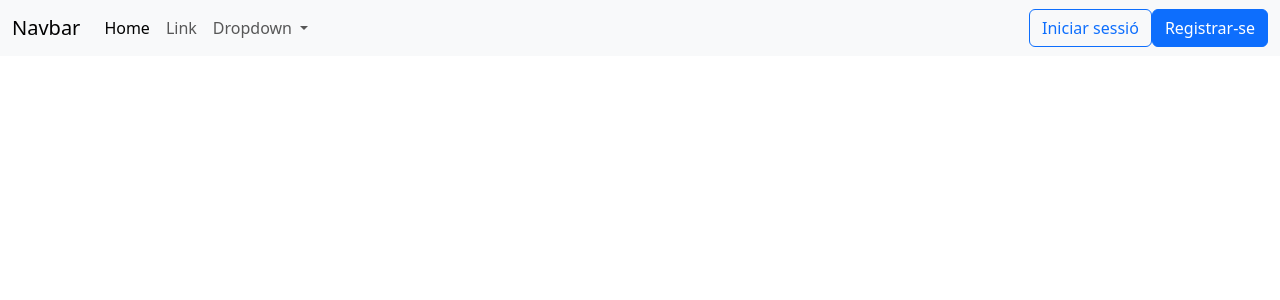
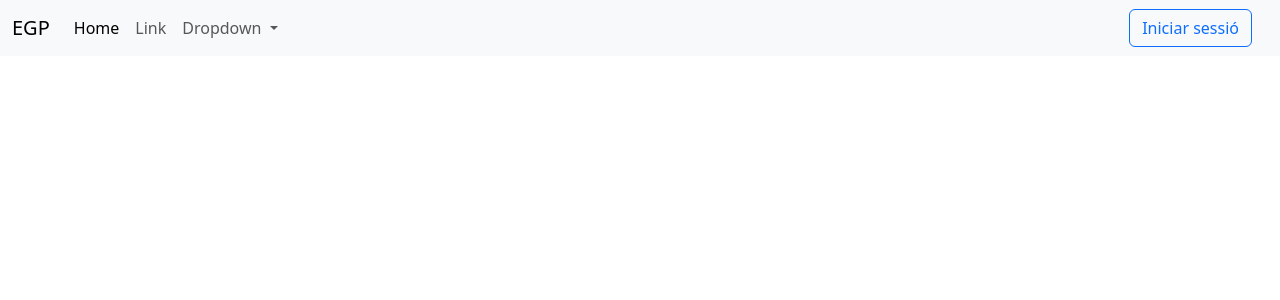
Before and after one commit to RogerOrti/M12_egp, a PHP site: page / in a window 1280 px wide. Shown: the top 300 px of the page. Run offline with PHP 8.4, Linux system fonts and the light colour scheme.

Commit message:
partials menu

```diff
--- a/index.php
+++ b/index.php
@@ -7,42 +7,12 @@
     <title>EGP-Eina Gestio Projectes</title>
 </head>
 <body>
-  <div class="bg-color-warning">
 
-  </div>
-  <nav class="navbar navbar-expand-lg bg-body-tertiary">
-  <div class="container-fluid">
-    <a class="navbar-brand" href="#">Navbar</a>
-    <button class="navbar-toggler" type="button" data-bs-toggle="collapse" data-bs-target="#navbarSupportedContent" aria-controls="navbarSupportedContent" aria-expanded="false" aria-label="Toggle navigation">
-      <span class="navbar-toggler-icon"></span>
-    </button>
-    <div class="collapse navbar-collapse" id="navbarSupportedContent">
-      <ul class="navbar-nav me-auto mb-2 mb-lg-0">
-        <li class="nav-item">
-          <a class="nav-link active" aria-current="page" href="#">Home</a>
-        </li>
-        <li class="nav-item">
-          <a class="nav-link" href="#">Link</a>
-        </li>
-        <li class="nav-item dropdown">
-          <a class="nav-link dropdown-toggle" href="#" role="button" data-bs-toggle="dropdown" aria-expanded="false">
-            Dropdown
-          </a>
-          <ul class="dropdown-menu">
-            <li><a class="dropdown-item" href="#">Action</a></li>
-            <li><a class="dropdown-item" href="#">Another action</a></li>
-            <li><hr class="dropdown-divider"></li>
-            <li><a class="dropdown-item" href="#">Something else here</a></li>
-          </ul>
-        </li>
-      </ul>
-      <div class="d-flex">
-        <a href="login.php" class="btn btn-outline-primary">Iniciar sessió</a>
-        <a href="register.php" class="btn btn-primary">Registrar-se</a>
-      </div>
-    </div>
-  </div>
-</nav>
+<?php
+
+  require_once('php_partials/menu.php');
+
+?>
 
 </body>
 <script src="bootstrap-5.3.3-dist/js/bootstrap.min.js"></script>
--- /dev/null
+++ b/php_partials/menu.php
@@ -0,0 +1,32 @@
+<nav class="navbar navbar-expand-lg bg-body-tertiary">
+  <div class="container-fluid">
+    <a class="navbar-brand" href="#">EGP</a>
+    <button class="navbar-toggler" type="button" data-bs-toggle="collapse" data-bs-target="#navbarSupportedContent" aria-controls="navbarSupportedContent" aria-expanded="false" aria-label="Toggle navigation">
+      <span class="navbar-toggler-icon"></span>
+    </button>
+    <div class="collapse navbar-collapse" id="navbarSupportedContent">
+      <ul class="navbar-nav me-auto mb-2 mb-lg-0">
+        <li class="nav-item">
+          <a class="nav-link active" aria-current="page" href="#">Home</a>
+        </li>
+        <li class="nav-item">
+          <a class="nav-link" href="#">Link</a>
+        </li>
+        <li class="nav-item dropdown">
+          <a class="nav-link dropdown-toggle" href="#" role="button" data-bs-toggle="dropdown" aria-expanded="false">
+            Dropdown
+          </a>
+          <ul class="dropdown-menu">
+            <li><a class="dropdown-item" href="#">Action</a></li>
+            <li><a class="dropdown-item" href="#">Another action</a></li>
+            <li><hr class="dropdown-divider"></li>
+            <li><a class="dropdown-item" href="#">Something else here</a></li>
+          </ul>
+        </li>
+      </ul>
+      <div class="d-flex">
+        <a href="login.php" class="btn btn-outline-primary me-3">Iniciar sessió</a>
+      </div>
+    </div>
+  </div>
+</nav>
```
Also changed, not shown: login.php (+13 -0 lines).
